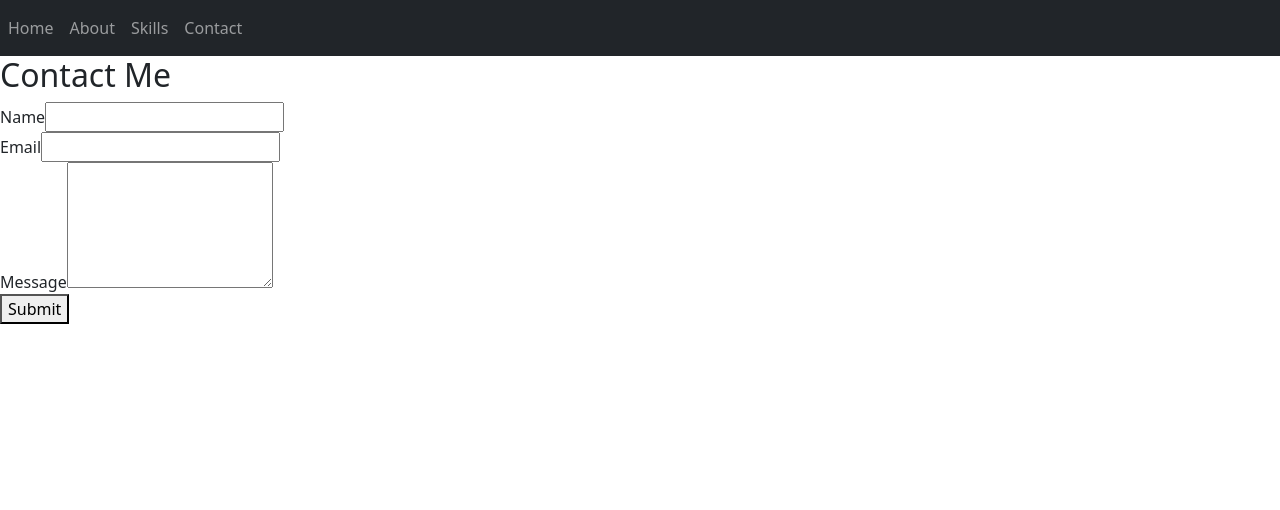
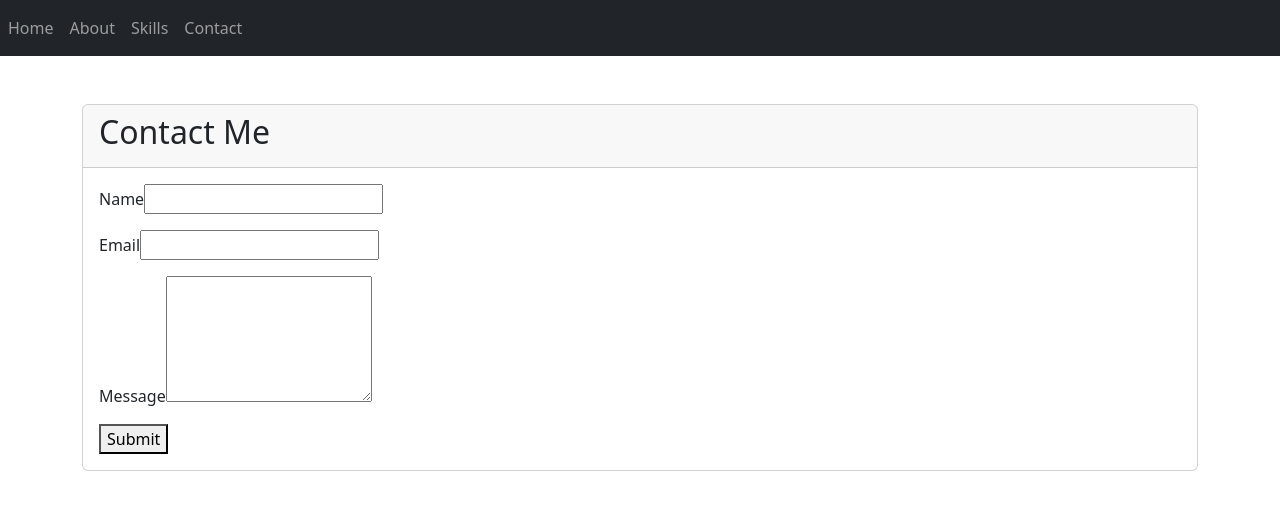
Before and after one commit to tortangChris/my-profile-web, a React (Create React App) app: page /contact in a window 1280 px wide. Shown: the top 510 px of the page. Built offline with nearby package versions, Linux system fonts and the light colour scheme; a small style sheet from the web is missing.

Commit message:
Add Card Header and Body

```diff
--- a/src/Contact.js
+++ b/src/Contact.js
@@ -15,18 +15,22 @@
     }
 
   return (
-    <div>
+    <div className='container mt-5'>
+      <div className='card'>
+        <div className='card-header'>
         <h2>Contact Me</h2>
+        </div>
+        <div className='card-body'>
           <form onSubmit={handleSubmit}>
-        <div>
+            <div className='mb-3'>
                 <label>Name</label>
                 <input type="text" id="name" value={name} onChange={(e) => inputName(e.target.value)} required />
             </div>
-        <div>
+            <div className='mb-3'>
                 <label>Email</label>
                 <input type="email" id="email" value={email} onChange={(e) => inputEmail(e.target.value)} required />
             </div>
-        <div>
+            <div className='mb-3'>
                 <label>Message</label>
                 <textarea id="massage" rows="5" value={message} onChange={(e) => inputMessage(e.target.value)} required />
             </div>
@@ -35,6 +39,9 @@
               </div>
             </form>
           </div>
+        </div>
+    </div>
+
   )
 }
 
```
Lines whose indentation alone changed are shown as unchanged.
